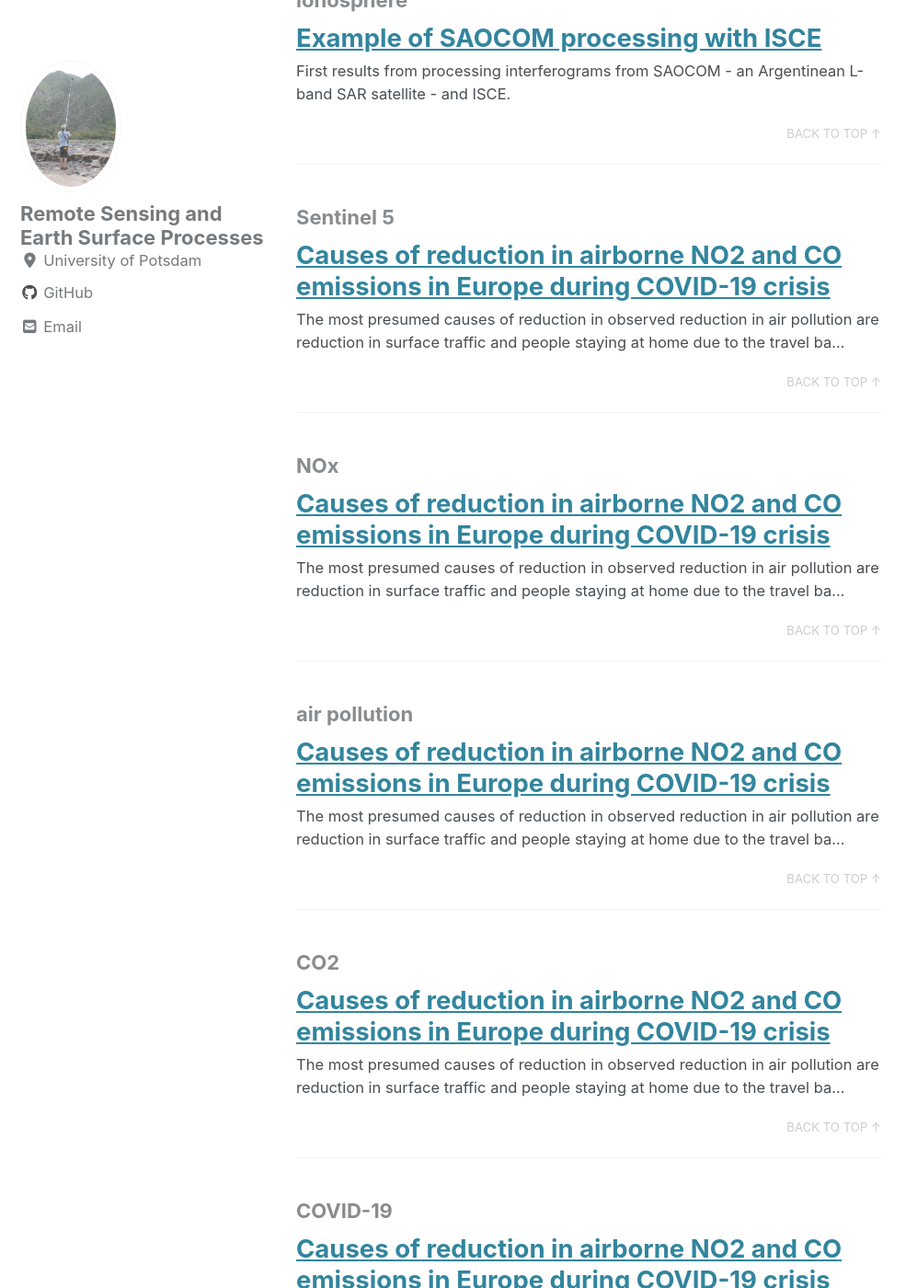
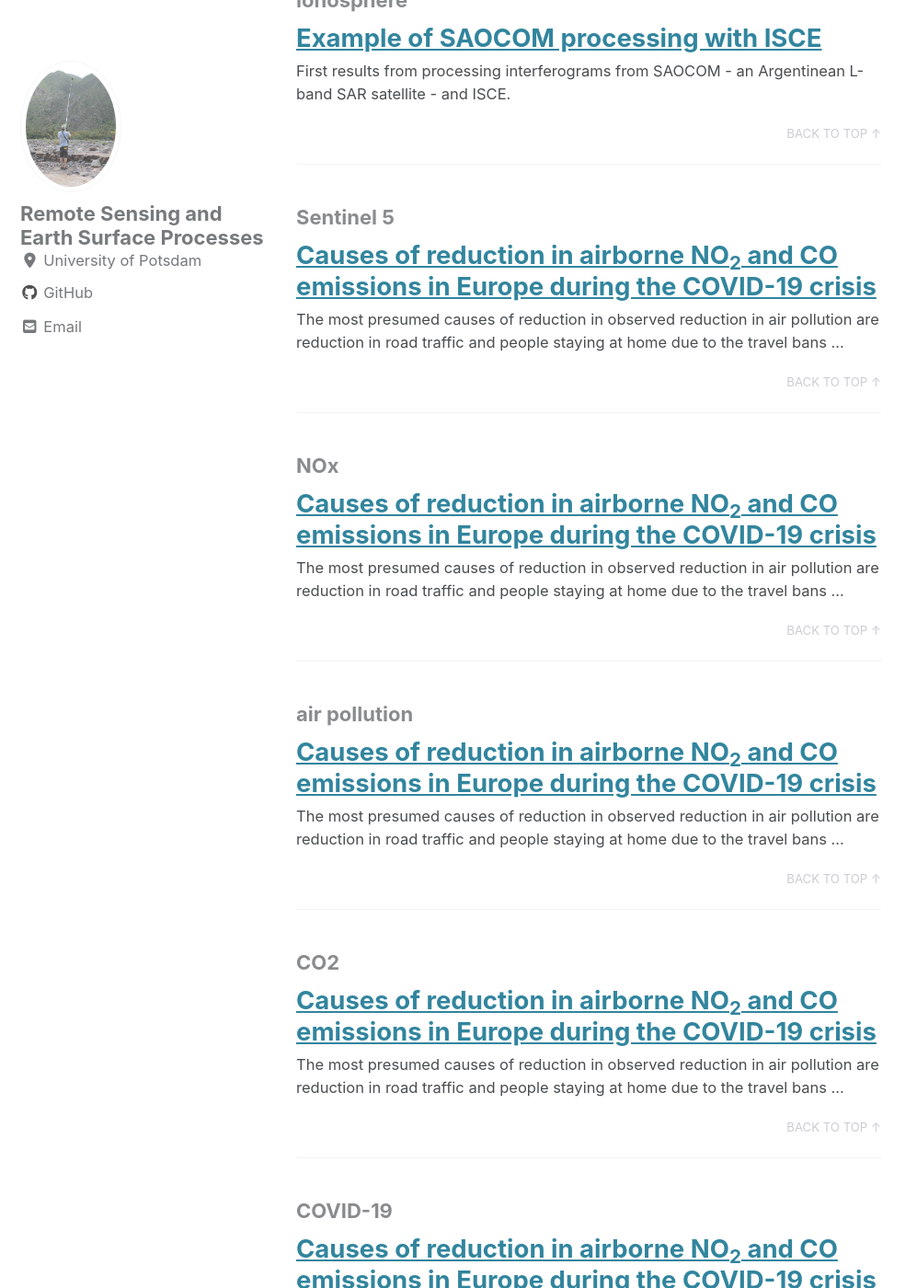
Before and after one commit to UP-RS-ESP/vacon.github.io, a Jekyll site: the page built from _pages/tag-archive.md, in a window 1280 px wide and 1400 px high, scrolled down 9336 px. Shown: the whole window at 92% size, without its empty margins (0-997 px from the left). Built offline with Jekyll 4.4.1, drawn with Linux system fonts in a browser that asks for light colours; cached includes are drawn as plain includes; nearby versions of some CDN libraries; some of the changed text lies outside the part shown.

Commit message:
Dec-13 2020

```diff
--- a/_posts/2020-12-11-Sentinel5-NOx-Air-Pollution.md
+++ b/_posts/2020-12-11-Sentinel5-NOx-Air-Pollution.md
@@ -1,16 +1,16 @@
 ---
-title: 'Causes of reduction in airborne NO2 and CO emissions in Europe during COVID-19 crisis'
+title: 'Causes of reduction in airborne NO<sub>2</sub> and CO emissions in Europe during the COVID-19 crisis'
 author: "Bashini Mahaarachchi"
 author_profile: true
 date: 2020-12-11
 permalink: /posts/2020/12/COVID-19-NOx-CO-emission-Europe/
 toc: true
 toc_sticky: true
-toc_label: "Causes of reduction in airborne NO2 and CO emissions in Europe during COVID-19 crisis"
+toc_label: "Causes of reduction in airborne NO<sub>2</sub> and CO emissions in Europe during the COVID-19 crisis"
 header:
   overlay_image: https://github.com/UP-RS-ESP/up-rs-esp.github.io/raw/master/_posts/images/Bashini_Background.jpg
   overlay_filter: 0.3
-  caption: "Causes of reduction in airborne NO2 and CO emissions in Europe during COVID-19 crisis"
+  caption: "Causes of reduction in airborne NO<sub>2</sub> and CO emissions in Europe during the COVID-19 crisis"
 read_time: false
 tags:
   - Sentinel 5
@@ -20,7 +20,7 @@ tags:
   - COVID-19
 ---
 
-The most presumed causes of reduction in observed reduction in air pollution are reduction in surface traffic and people staying at home due to the travel bans imposed. In this analysis changes of NO<sub>2</sub> and CO emissions are compared against the three variables:
+The most presumed causes of reduction in observed reduction in air pollution are reduction in road traffic and people staying at home due to the travel bans imposed. In this analysis changes of NO<sub>2</sub> and CO emissions are compared against the three variables:
 
 - The average population in Europe
 - Road density in Europe
```
